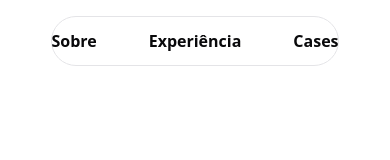
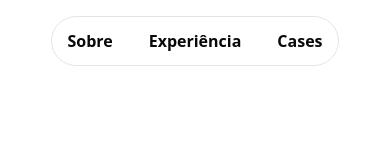
Before and after one commit to lucasgomesmatos/my-portfolio, a Next.js app: page / in a window 390 px wide. Shown: the top 160 px of the page. Built offline with nearby package versions, Linux system fonts and the light colour scheme.

Commit message:
fix: refine scroll detection logic and improve Navigation component styling

```diff
--- a/components/global/navigation.tsx
+++ b/components/global/navigation.tsx
@@ -17,20 +17,9 @@ export function Navigation() {
   // Detecta o scroll da página
   useEffect(() => {
     const handleScroll = () => {
-      const scrollTop = window.scrollY || document.documentElement.scrollTop;
+      const scrollTop = window.scrollY;
 
-      setIsScrolled(scrollTop > 20);
-
-      // Debug para verificar se o scroll está sendo detectado (remover em produção)
-      if (
-        typeof window !== "undefined" &&
-        process.env.NODE_ENV === "development"
-      ) {
-        console.log("Scroll detected:", {
-          scrollTop,
-          isScrolled: scrollTop > 20,
-        });
-      }
+      setIsScrolled(scrollTop > 50);
 
       // Se preventMinimize estiver ativo, não fecha o menu expandido
       if (preventMinimize) {
@@ -38,22 +27,13 @@ export function Navigation() {
       }
 
       // Fecha o menu expandido ao fazer scroll manual
-      if (scrollTop > 20 && isExpanded) {
+      if (scrollTop > 50 && isExpanded) {
         setIsExpanded(false);
       }
     };
 
-    // Adiciona listeners para diferentes tipos de scroll (incluindo mobile)
-    window.addEventListener("scroll", handleScroll, { passive: true });
-    document.addEventListener("scroll", handleScroll, { passive: true });
-
-    // Chama handleScroll uma vez para definir o estado inicial
-    handleScroll();
-
-    return () => {
-      window.removeEventListener("scroll", handleScroll);
-      document.removeEventListener("scroll", handleScroll);
-    };
+    window.addEventListener("scroll", handleScroll);
+    return () => window.removeEventListener("scroll", handleScroll);
   }, [preventMinimize, isExpanded]);
 
   const handleSectionClick = (sectionId: string) => {
@@ -81,7 +61,7 @@ export function Navigation() {
 
   return (
     <motion.nav
-      className={`fixed left-1/2 h-12 transform -translate-x-1/2 z-50`}
+      className={`fixed left-1/2 h-12 transform -translate-x-1/2 z-50 w-72 md:w-96`}
       initial={{ y: -100, opacity: 0 }}
       animate={{
         y: 0,
@@ -91,19 +71,14 @@ export function Navigation() {
       transition={{
         duration: 0.5,
         ease: "easeOut",
-        top: { duration: 0.3, ease: "easeInOut" },
-      }}
-      style={{
-        // Garante que funcione em todos os dispositivos
-        position: "fixed",
-        willChange: "transform, top, opacity",
+        top: { duration: 0.1, ease: "easeInOut" },
       }}
     >
       {/* Estado normal (no topo) ou expandido */}
       <AnimatePresence>
         {(!isScrolled || isExpanded) && (
           <motion.div
-            className="backdrop-blur-sm rounded-full shadow-full border w-72 md:w-96 flex justify-center"
+            className="backdrop-blur-sm rounded-full shadow-full border  flex justify-center"
             initial={{ opacity: 0, scale: 0.8 }}
             animate={{ opacity: 1, scale: 1 }}
             exit={{ opacity: 0, scale: 0.8 }}
@@ -115,7 +90,7 @@ export function Navigation() {
                   key={section.id}
                   type="button"
                   onClick={() => handleSectionClick(section.id)}
-                  className="px-6 py-3 rounded-full font-semibold transition-all duration-300 ease-in-out cursor-pointer"
+                  className="px-4 md:px-6 py-3 rounded-full font-semibold transition-all duration-300 cursor-pointer"
                   initial={{ opacity: 0, y: 10 }}
                   animate={{ opacity: 1, y: 0 }}
                   transition={{
@@ -137,7 +112,7 @@ export function Navigation() {
         {isScrolled && !isExpanded && (
           <motion.button
             type="button"
-            className="backdrop-blur-sm rounded-b-full w-72 md:w-96 flex justify-center shadow-full border cursor-pointer touch-manipulation"
+            className="backdrop-blur-sm rounded-b-full w-full flex justify-center border cursor-pointer"
             onClick={handleNavClick}
             aria-label="Expandir menu de navegação"
             initial={{ opacity: 0, scaleX: 0.5, y: -20 }}
@@ -153,21 +128,16 @@ export function Navigation() {
               transition: { duration: 0.2 },
             }}
             whileTap={{ scale: 0.98 }}
-            style={{
-              // Força exibição no mobile
-              display: "flex",
-              minHeight: "48px",
-              touchAction: "manipulation",
-            }}
           >
             <motion.div
-              className="px-4 py-3"
+              className="px-2 md:px-4 py-2"
               initial={{ opacity: 0 }}
               animate={{ opacity: 1 }}
               transition={{ delay: 0.2, duration: 0.3 }}
             >
               <motion.div
-                className="w-28 h-1.5 bg-primary rounded-full"
+                className="bg-primary rounded-full"
+                style={{ width: "5rem", height: "0.35rem" }}
                 initial={{ scaleX: 0 }}
                 animate={{ scaleX: 1 }}
                 transition={{ delay: 0.3, duration: 0.4, ease: "easeOut" }}
```
